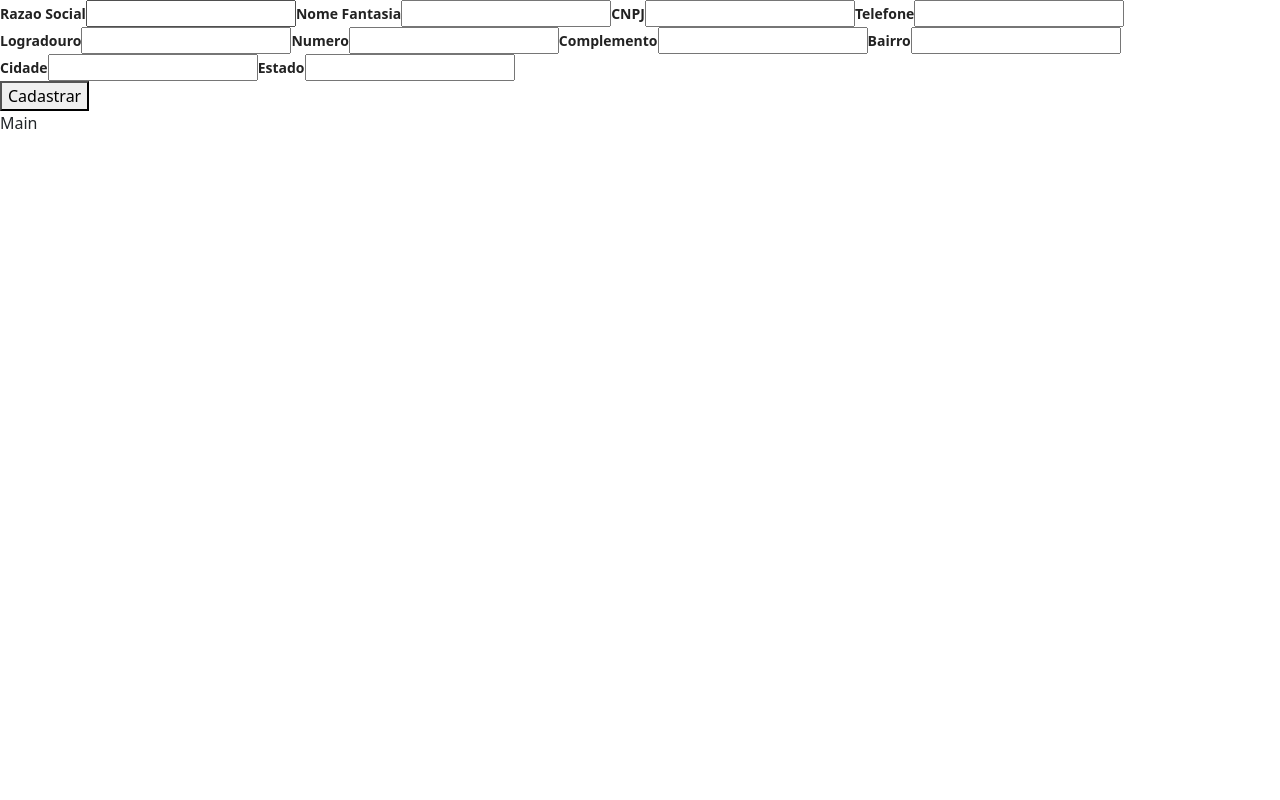
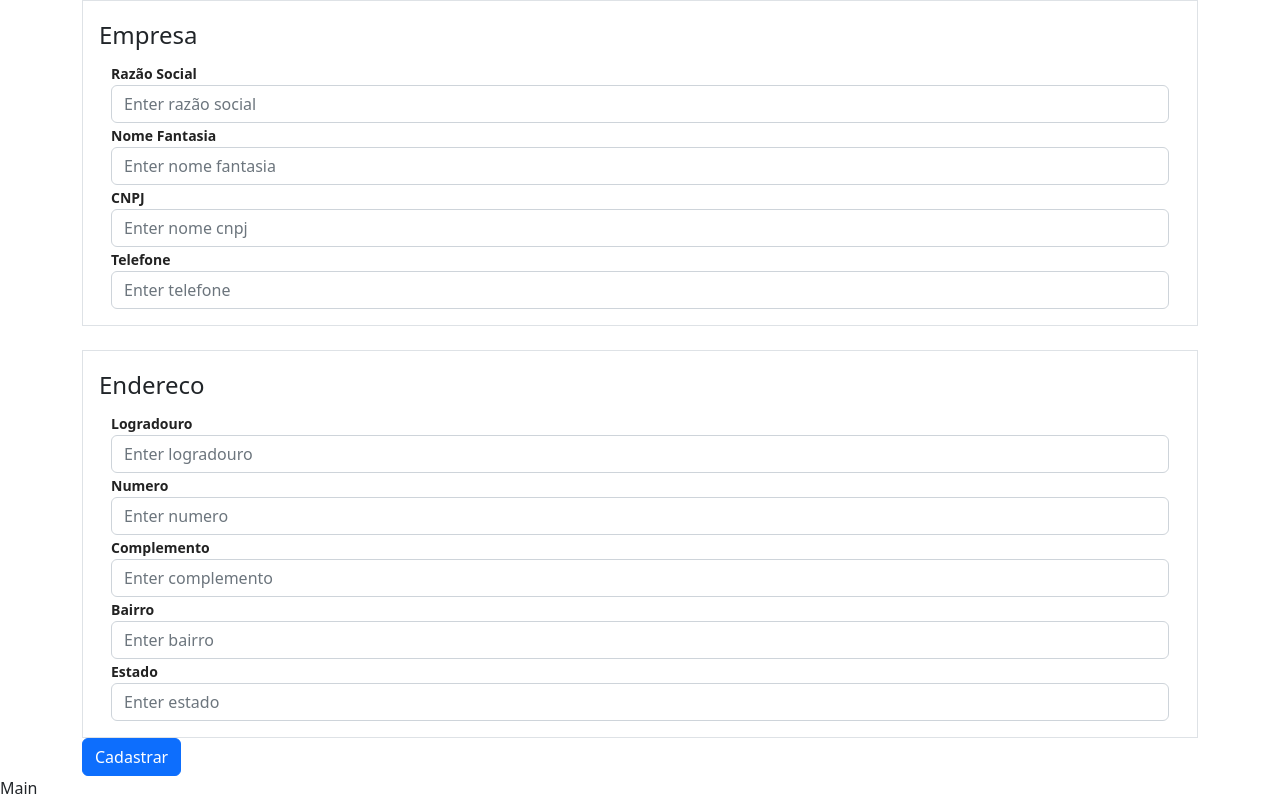
Before and after one commit to Gabriel-Lobin/cadastro-empresa, a React (Create React App) app in the folder frontend/: page /main in a window 1280 px wide. Built offline with nearby package versions, Linux system fonts and the light colour scheme.

Commit message:
feat: update page with bootstrap

```diff
--- a/frontend/src/components/CadastroInputEmpresa/index.js
+++ b/frontend/src/components/CadastroInputEmpresa/index.js
@@ -28,53 +28,140 @@ const CadastroInputEmpresa = () => {
     }
 
     return (
-        <div>
-            <div>
-                <label htmlFor="razaoSocial">
-                    Razao Social
-                    <input type="text" name="razaoSocial" value={empresa.razaoSocial} id="razaoSocial" onChange={(e) => handleChange(e)} />
-                </label>
-                <label htmlFor="nomeFantasia">
-                    Nome Fantasia
-                    <input type="text" name="nomeFantasia" value={empresa.nomeFantasia} id="nomeFantasia" onChange={(e) => handleChange(e)} />
-                </label>
-                <label htmlFor="cnpj">
-                    CNPJ
-                    <input type="text" name="cnpj" value={empresa.cnpj} id="cnpj" onChange={(e) => handleChange(e)} />
-                </label>
-                <label htmlFor="telefone">
-                    Telefone
-                    <input type="text" name="telefone" value={empresa.telefone} id="telefone" onChange={(e) => handleChange(e)} />
-                </label>
-            </div>
-            <div>
-                <label htmlFor="logradouro">
-                    Logradouro
-                    <input type="text" name="logradouro" value={empresa.endereco.logradouro} id="logradouro" onChange={(e) => handleChangeEndereco(e)} />
-                </label>
-                <label htmlFor="numero">
-                    Numero
-                    <input type="text" name="numero" value={empresa.endereco.numero} id="numero" onChange={(e) => handleChangeEndereco(e)} />
-                </label>
-                <label htmlFor="complemento">
-                    Complemento
-                    <input type="text" name="complemento" value={empresa.endereco.complemento} id="complemento" onChange={(e) => handleChangeEndereco(e)} />
-                </label>
-                <label htmlFor="bairro">
-                    Bairro
-                    <input type="text" name="bairro" value={empresa.endereco.bairro} id="bairro" onChange={(e) => handleChangeEndereco(e)} />
-                </label>
-                <label htmlFor="cidade">
-                    Cidade
-                    <input type="text" name="cidade" value={empresa.endereco.cidade} id="cidade" onChange={(e) => handleChangeEndereco(e)} />
-                </label><label htmlFor="estado">
-                    Estado
-                    <input type="text" name="estado" value={empresa.endereco.estado} id="estado" onChange={(e) => handleChangeEndereco(e)} />
-                </label>
-            </div>
-            <button type="button" onClick={() => CadastrarEmpresa()}>
-                Cadastrar
-            </button>
+        <div className="container">
+            <form>
+                <fieldset class="form-group border p-3">
+                    <legend>Empresa</legend>
+                    <div className="container">
+                        <div class="form-group">
+                            <label htmlFor="razaoSocial">Razão Social</label>
+                            <input type="text"
+                                class="form-control"
+                                id="razaoSocial"
+                                name="razaoSocial"
+                                aria-describedby="razaoSocial"
+                                placeholder="Enter razão social"
+                                value={empresa.razaoSocial}
+                                onChange={(e) => handleChange(e)} />
+                        </div>
+
+                        <div class="form-group">
+                            <label htmlFor="nomeFantasia">Nome Fantasia</label>
+                            <input type="text"
+                                class="form-control"
+                                id="nomeFantasia"
+                                name="nomeFantasia"
+                                aria-describedby="nomeFantasia"
+                                placeholder="Enter nome fantasia"
+                                value={empresa.nomeFantasia}
+                                onChange={(e) => handleChange(e)} />
+                        </div>
+
+                        <div class="form-group">
+                            <label htmlFor="cnpj">CNPJ</label>
+                            <input type="text"
+                                class="form-control"
+                                id="cnpj"
+                                name="cnpj"
+                                aria-describedby="cnpj"
+                                placeholder="Enter nome cnpj"
+                                value={empresa.cnpj}
+                                onChange={(e) => handleChange(e)} />
+                        </div>
+
+                        <div class="form-group">
+                            <label htmlFor="telefone">Telefone</label>
+                            <input type="text"
+                                class="form-control"
+                                id="telefone"
+                                name="telefone"
+                                aria-describedby="telefone"
+                                placeholder="Enter telefone"
+                                value={empresa.telefone}
+                                onChange={(e) => handleChange(e)} />
+                        </div>
+                    </div>
+                </fieldset>
+
+                <br></br>
+
+                <fieldset class="form-group border p-3">
+                    <legend>Endereco</legend>
+                    <div className="container">
+                        <div class="form-group">
+                            <label htmlFor="logradouro">Logradouro</label>
+                            <input type="text"
+                                class="form-control"
+                                id="logradouro"
+                                name="logradouro"
+                                aria-describedby="logradouro"
+                                placeholder="Enter logradouro"
+                                value={empresa.endereco.logradouro}
+                                onChange={(e) => handleChangeEndereco(e)} />
+                        </div>
+
+                        <div class="form-group">
+                            <label htmlFor="numero">Numero</label>
+                            <input type="text"
+                                class="form-control"
+                                id="numero"
+                                name="numero"
+                                aria-describedby="numero"
+                                placeholder="Enter numero"
+                                value={empresa.endereco.numero}
+                                onChange={(e) => handleChangeEndereco(e)} />
+                        </div>
+
+                        <div class="form-group">
+                            <label htmlFor="complemento">Complemento</label>
+                            <input type="text"
+                                class="form-control"
+                                id="complemento"
+                                name="complemento"
+                                aria-describedby="complemento"
+                                placeholder="Enter complemento"
+                                value={empresa.endereco.complemento}
+                                onChange={(e) => handleChangeEndereco(e)} />
+                        </div>
+
+                        <div class="form-group">
+                            <label htmlFor="bairro">Bairro</label>
+                            <input type="text"
+                                class="form-control"
+                                id="bairro"
+                                name="bairro"
+                                aria-describedby="bairro"
+                                placeholder="Enter bairro"
+                                value={empresa.endereco.bairro}
+                                onChange={(e) => handleChangeEndereco(e)} />
+                        </div>
+
+                        <div class="form-group">
+                            <label htmlFor="estado">Estado</label>
+                            <input type="text"
+                                class="form-control"
+                                id="estado"
+                                name="estado"
+                                aria-describedby="estado"
+                                placeholder="Enter estado"
+                                value={empresa.endereco.estado}
+                                onChange={(e) => handleChangeEndereco(e)} />
+                        </div>
+
+                    </div>
+                </fieldset>
+
+
+
+
+                <button
+                    type="button"
+                    class="btn btn-primary"
+                    onClick={() => CadastrarEmpresa()}>
+                    Cadastrar
+                </button>
+            </form>
+
         </div>
     );
 }
```
